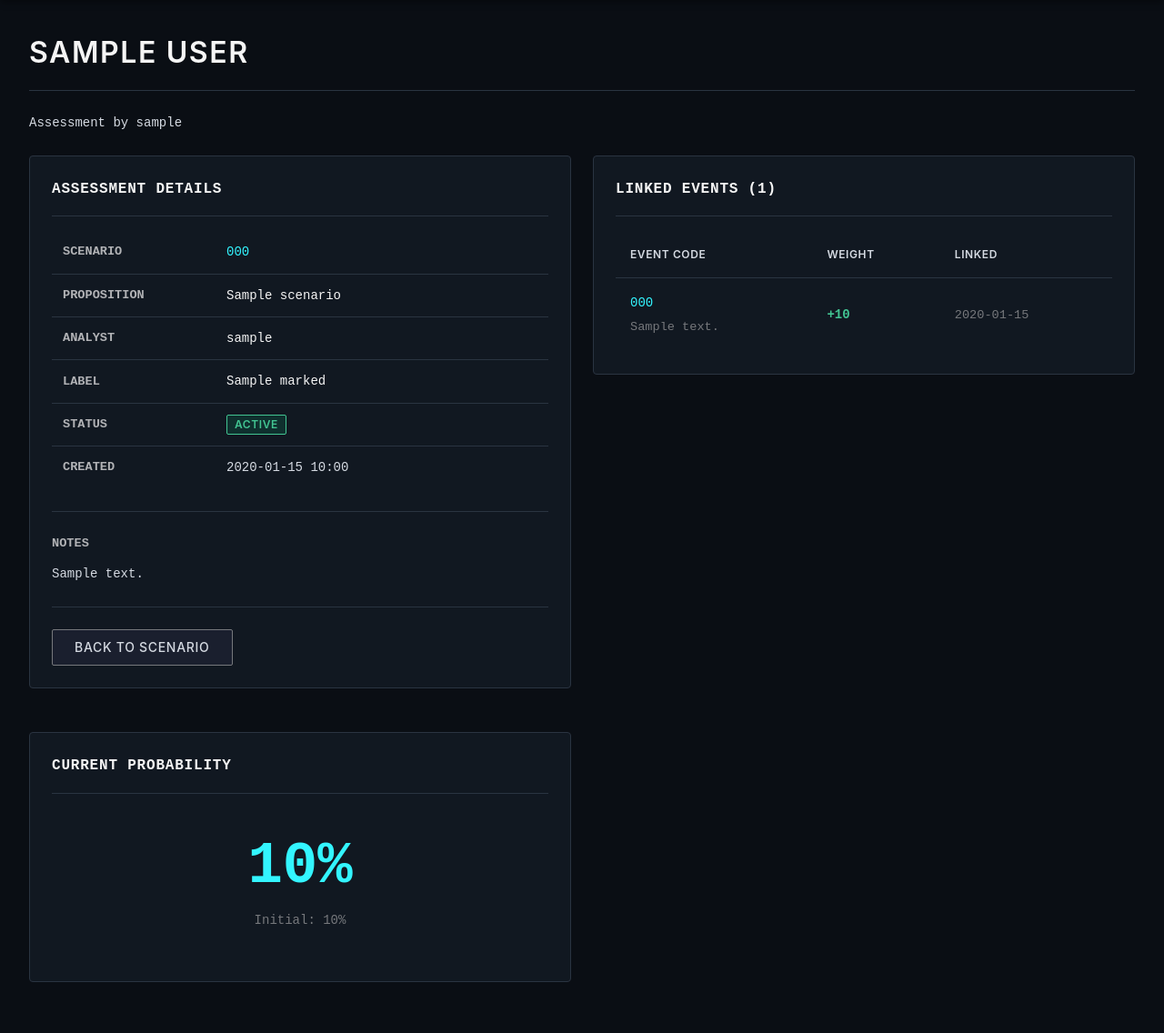
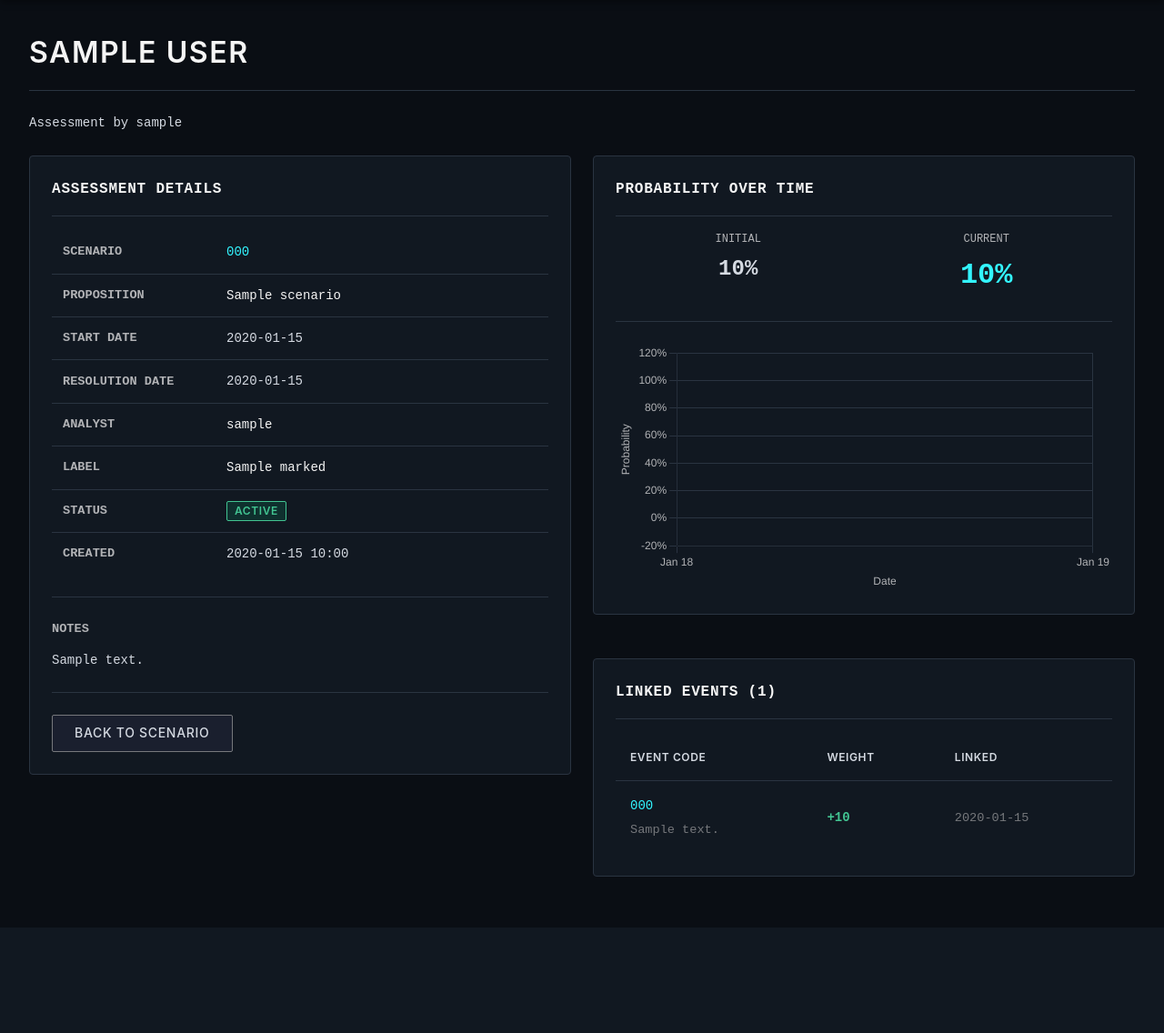
Before and after one commit to globalnarratives/event_engine_v1.0, a Flask app: template app/templates/scenarios/marked_detail.html in a window 1280 px wide. Shown: the part 114-1250 px from the top of the page at 91% size. After the commit the page ends 1134 px from the top, so only its background shows below. Run offline with Flask 3, Linux system fonts and the light colour scheme; the template is opened without the code that fills it: most values are stand-ins (such as "Sample title", 1, 10 or a date in 2020).

Commit message:
Scenario improvements

```diff
--- a/app/templates/scenarios/marked_detail.html
+++ b/app/templates/scenarios/marked_detail.html
@@ -48,6 +48,22 @@
                             </td>
                             <td style="padding: 0.75rem; color: var(--color-text-primary);">
                                 {{ marked.scenario.title }}
+                            </td>
+                        </tr>
+                        <tr style="border-bottom: 1px solid var(--color-border);">
+                            <td style="padding: 0.75rem; color: var(--color-text-tertiary); font-weight: 600; text-transform: uppercase; font-size: 0.85rem;">
+                                Start Date
+                            </td>
+                            <td style="padding: 0.75rem; color: var(--color-text-secondary);">
+                                {{ marked.scenario.start_date.strftime('%Y-%m-%d') if marked.scenario.start_date else 'N/A' }}
+                            </td>
+                        </tr>
+                        <tr style="border-bottom: 1px solid var(--color-border);">
+                            <td style="padding: 0.75rem; color: var(--color-text-tertiary); font-weight: 600; text-transform: uppercase; font-size: 0.85rem;">
+                                Resolution Date
+                            </td>
+                            <td style="padding: 0.75rem; color: var(--color-text-secondary);">
+                                {{ marked.scenario.close_date.strftime('%Y-%m-%d') if marked.scenario.close_date else 'N/A' }}
                             </td>
                         </tr>
                         <tr style="border-bottom: 1px solid var(--color-border);">
@@ -113,22 +129,7 @@
                 </div>
             </div>
 
-            <!-- Probability Display -->
-            <div class="card">
-                <div class="card-header">
-                    <h2 class="card-title">Current Probability</h2>
-                </div>
-                <div class="card-body" style="text-align: center; padding: 2rem;">
-                    <div style="color: var(--color-accent-primary); font-size: 4rem; font-weight: 700; font-family: var(--font-body); line-height: 1;">
-                        {{ (marked.current_probability * 100)|round(1) }}%
-                    </div>
-                    <div style="color: var(--color-text-dim); font-size: 0.875rem; margin-top: 1rem;">
-                        Initial: {{ (marked.initial_probability * 100)|round(1) }}%
-                    </div>
-                </div>
-            </div>
-
-            <!-- Probability History -->
+            <!-- Probability History Text List -->
             {% if marked.probability_history and marked.probability_history|length > 1 %}
             <div class="card">
                 <div class="card-header">
@@ -166,7 +167,40 @@
         </div>
 
         <!-- Right Column -->
-        <div>
+        <div style="display: flex; flex-direction: column; gap: 1.5rem;">
+            <!-- Probability Chart -->
+            <div class="card">
+                <div class="card-header">
+                    <h2 class="card-title">Probability Over Time</h2>
+                </div>
+                <div class="card-body">
+                    <!-- Current Stats Display -->
+                    <div style="display: flex; justify-content: space-around; margin-bottom: 1.5rem; padding-bottom: 1.5rem; border-bottom: 1px solid var(--color-border);">
+                        <div style="text-align: center;">
+                            <div style="color: var(--color-text-tertiary); font-size: 0.75rem; text-transform: uppercase; margin-bottom: 0.25rem;">
+                                Initial
+                            </div>
+                            <div style="color: var(--color-text-secondary); font-size: 1.5rem; font-weight: 600; font-family: var(--font-body);">
+                                {{ (marked.initial_probability * 100)|round(1) }}%
+                            </div>
+                        </div>
+                        <div style="text-align: center;">
+                            <div style="color: var(--color-text-tertiary); font-size: 0.75rem; text-transform: uppercase; margin-bottom: 0.25rem;">
+                                Current
+                            </div>
+                            <div style="color: var(--color-accent-primary); font-size: 2rem; font-weight: 700; font-family: var(--font-body);">
+                                {{ (marked.current_probability * 100)|round(1) }}%
+                            </div>
+                        </div>
+                    </div>
+
+                    <!-- Chart Canvas -->
+                    <canvas id="probabilityChart"
+                        data-history='{{ marked.probability_history|tojson|safe }}'
+                        style="max-height: 300px;"></canvas>
+                </div>
+            </div>
+
             <!-- Linked Events -->
             <div class="card">
                 <div class="card-header" style="display: flex; justify-content: space-between; align-items: center;">
@@ -237,4 +271,81 @@
         </div>
     </div>
 </div>
+
+<script src="https://cdn.jsdelivr.net/npm/chart.js@4.4.0/dist/chart.umd.min.js"></script>
+<script src="https://cdn.jsdelivr.net/npm/chartjs-adapter-date-fns/dist/chartjs-adapter-date-fns.bundle.min.js"></script>
+
+<script>
+(function() {
+    const canvas = document.getElementById('probabilityChart');
+    if (!canvas) return;
+
+    // 1. Pull data from the HTML attributes we set above
+    const rawHistory = JSON.parse(canvas.dataset.history || '[]');
+
+    // 2. Map the data into the format Chart.js expects
+    const dataPoints = rawHistory.map(entry => ({
+        x: new Date(entry.timestamp),
+        y: entry.probability
+    })).sort((a, b) => a.x - b.x);
+
+    // 3. Initialize Chart
+    const ctx = canvas.getContext('2d');
+    new Chart(ctx, {
+        type: 'line',
+        data: {
+            datasets: [{
+                label: 'Probability',
+                data: dataPoints,
+                borderColor: '#33f5ff',
+                backgroundColor: 'rgba(51, 245, 255, 0.1)',
+                borderWidth: 2,
+                pointRadius: 4,
+                tension: 0.1,
+                fill: true
+            }]
+        },
+        options: {
+            responsive: true,
+            maintainAspectRatio: true,
+            plugins: {
+                legend: { display: false },
+                tooltip: {
+                    callbacks: {
+                        label: (context) => (context.parsed.y * 100).toFixed(1) + '%'
+                    }
+                }
+            },
+            scales: {
+                x: {
+                    type: 'time',
+                    time: {
+                        unit: 'day',
+                        displayFormats: { day: 'MMM d' }
+                    },
+                    title: { display: true, text: 'Date', color: '#b2b3b6' },
+                    grid: { color: '#2a3441' },
+                    ticks: { color: '#b2b3b6' }
+                },
+                y: {
+                    grace: '10%',
+                    title: {
+                        display: true,
+                        text: 'Probability',
+                        color: '#b2b3b6'
+                    },
+                    grid: {
+                        color: '#2a3441'
+                    },
+                    ticks: {
+                        color: '#b2b3b6',
+                        callback: (value) => (value * 100).toFixed(0) + '%'
+                    }
+
+                }
+            }
+        }
+    });
+})();
+</script>
 {% endblock %}
```
